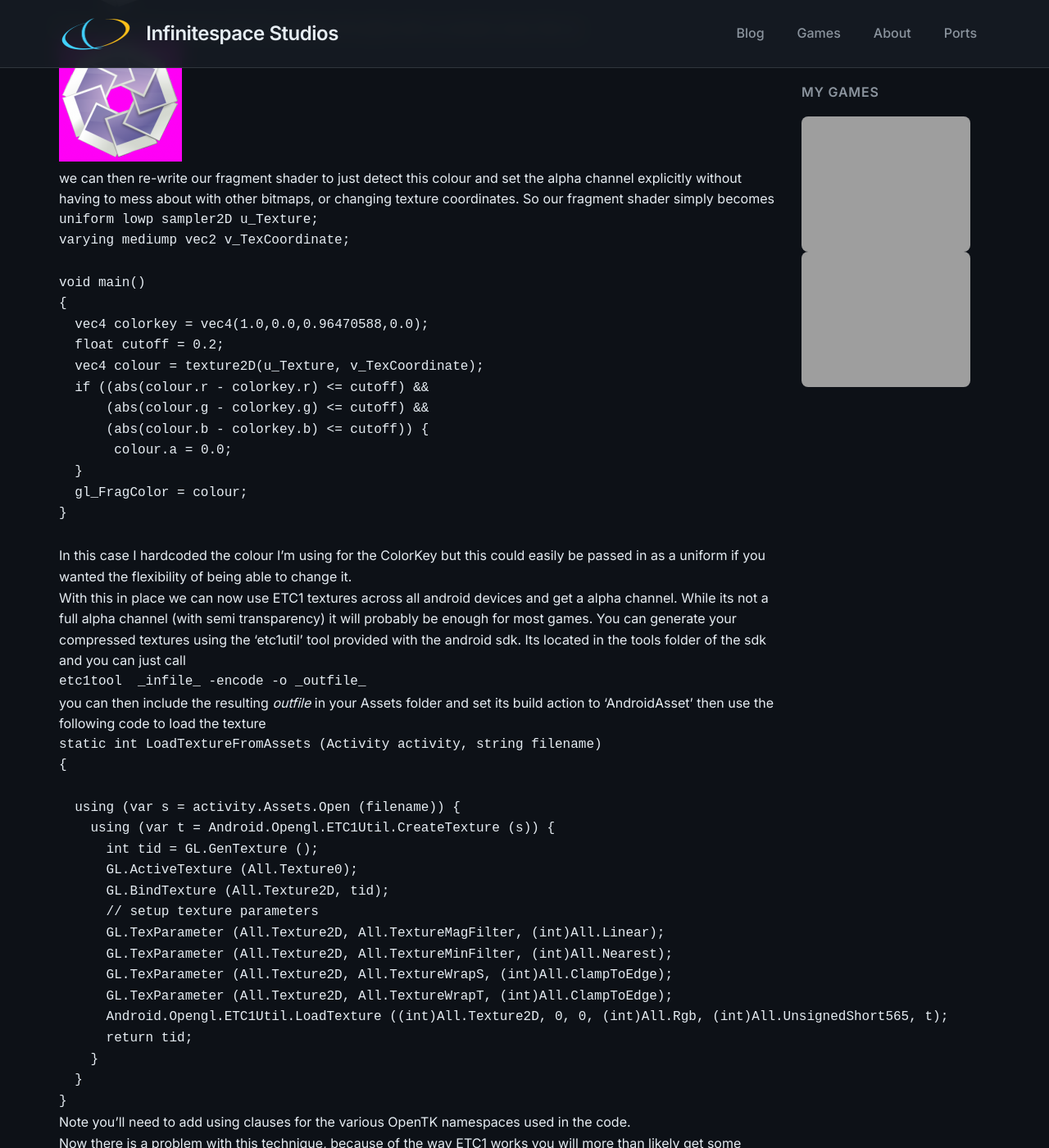
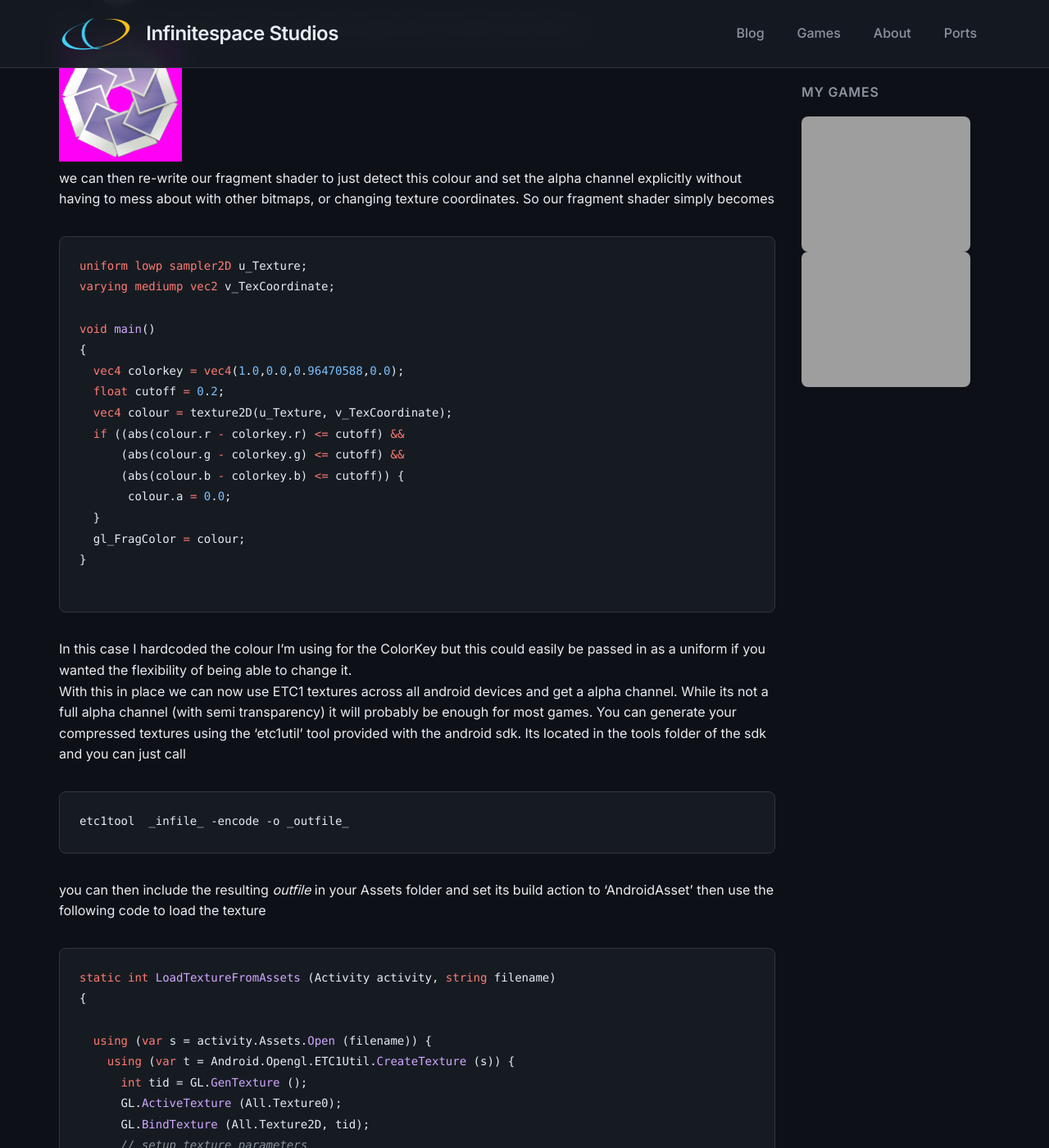
Before and after one commit to infinitespace-studios/infinitespace-studios.github.io, a Jekyll site: the page built from _posts/2014-05-19-alpha-channel-etc1-textures-on-android.md, in a window 1280 px wide and 1400 px high, scrolled down 651 px. Shown: the whole window at 82% size. Built offline with Jekyll 4.4.1, drawn with Linux system fonts in a browser that asks for light colours; grey boxes are pictures that could not be loaded.

Commit message:
Fixed formatting

```diff
--- a/assets/css/style.scss
+++ b/assets/css/style.scss
@@ -272,15 +272,15 @@ article, .page-content {
     background-color: $color-bg-card;
     border: 1px solid $color-border;
     border-radius: 8px;
-    padding: 1rem;
+    padding: 1.5rem;
     overflow-x: auto;
-    margin: 1.5rem 0;
+    margin: 2rem 0;
 
     code {
       background: none;
       padding: 0;
       font-size: 0.875rem;
-      line-height: 1.5;
+      line-height: 1.6;
     }
   }
 
@@ -304,6 +304,45 @@ article, .page-content {
       background-color: $color-bg-hover;
     }
   }
+}
+
+// Code blocks (global - for .main-content pages)
+.highlighter-rouge {
+  margin: 2rem 0;
+
+  .highlight {
+    background-color: $color-bg-card;
+    border: 1px solid $color-border;
+    border-radius: 8px;
+
+    pre.highlight {
+      margin: 0;
+      padding: 1.5rem;
+      background: transparent;
+      border: none;
+
+      code {
+        font-family: 'SF Mono', Monaco, 'Cascadia Code', monospace;
+        font-size: 0.875rem;
+        line-height: 1.7;
+      }
+    }
+  }
+}
+
+// Rouge syntax highlighting (dark theme)
+.highlight {
+  .c, .c1, .cm { color: #8b949e; font-style: italic; } // Comments
+  .k, .kd, .kn, .kp, .kr, .kt { color: #ff7b72; } // Keywords
+  .n, .na, .nb, .nc, .nd, .ne, .nf, .ni, .nl, .nn, .no, .nt, .nv { color: #e6edf3; } // Names
+  .nc, .nf { color: #d2a8ff; } // Class names, function names
+  .s, .s1, .s2, .sb, .sc, .sd, .se, .sh, .si, .sr, .ss, .sx { color: #a5d6ff; } // Strings
+  .m, .mi, .mf, .mh, .mo { color: #79c0ff; } // Numbers
+  .o, .ow { color: #ff7b72; } // Operators
+  .p { color: #e6edf3; } // Punctuation
+  .cp { color: #ff7b72; } // Preprocessor
+  .gi { color: #3fb950; } // Inserted
+  .gd { color: #f85149; } // Deleted
 }
 
 // About Page
```
Also changed, not shown: 9 other files.
